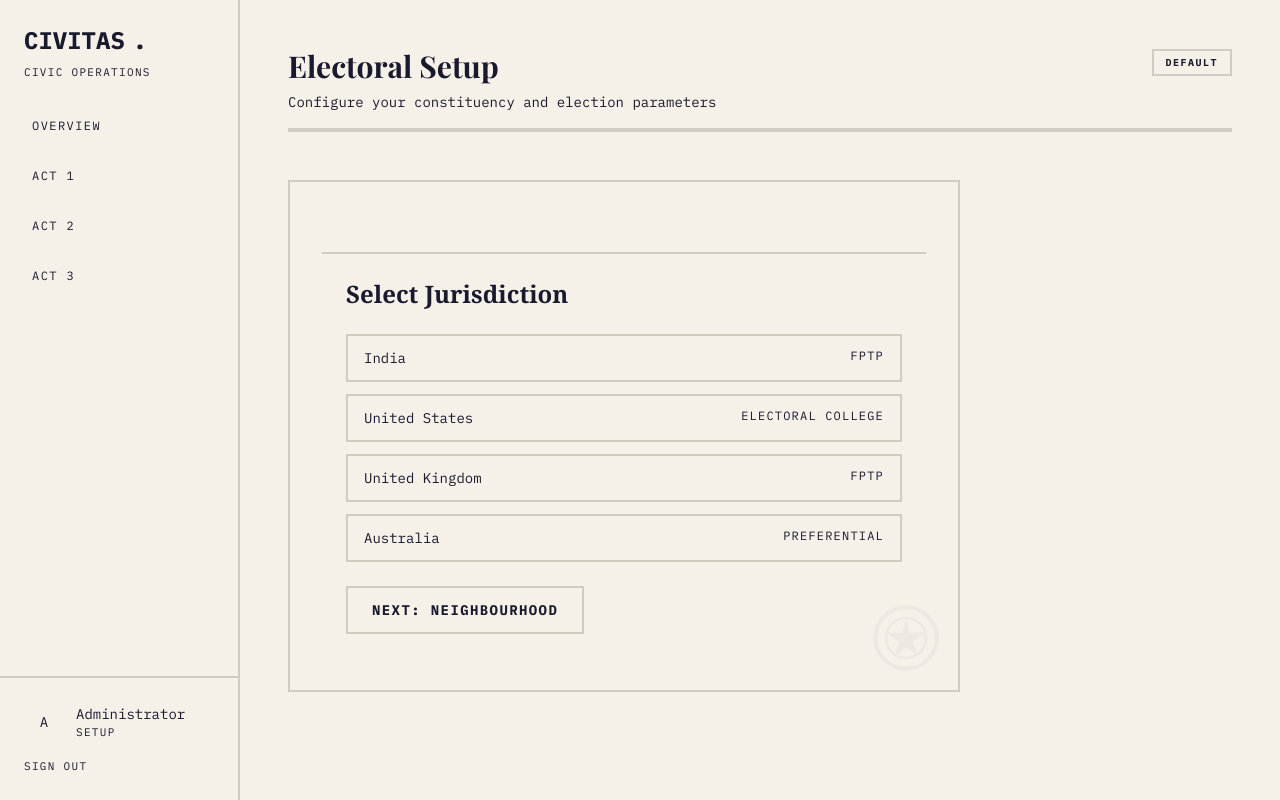
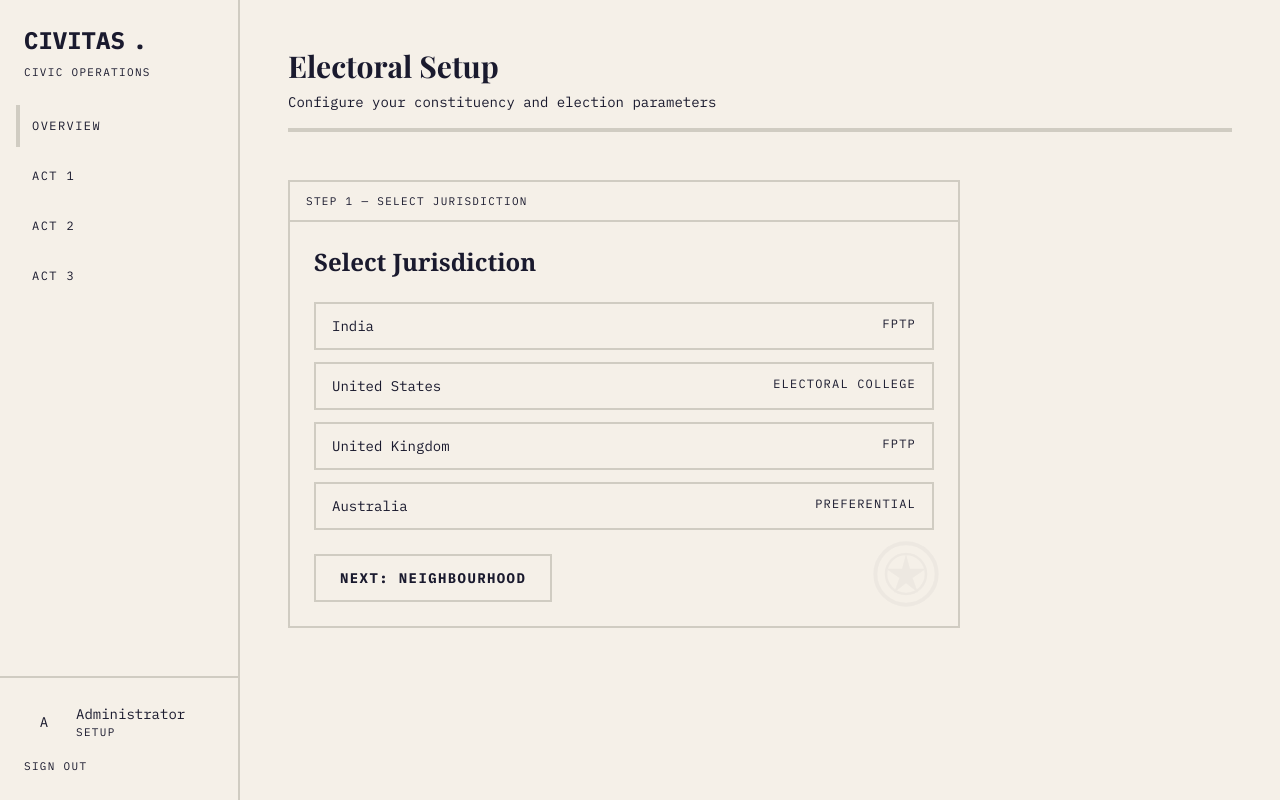
Before and after one commit to Chirag8405/Civitas, a Next.js app: page /setup in a window 1280 px wide. Built offline with nearby package versions, Linux system fonts and the light colour scheme.

Commit message:
feat: update onboarding flow to advance phase on setup completion and restrict dashboard access in middleware

```diff
--- a/src/app/(dashboard)/setup/page.tsx
+++ b/src/app/(dashboard)/setup/page.tsx
@@ -8,6 +8,7 @@ import { Sidebar } from "@/components/layout/Sidebar";
 import { OfficialCard } from "@/components/ui/OfficialCard";
 import { FormField } from "@/components/ui/FormField";
 import { cn } from "@/lib/utils";
+import { StampBadge } from "@/components/ui/StampBadge";
 
 const COUNTRIES = [
   { code: "IN", name: "India", system: "FPTP" },
@@ -20,7 +21,7 @@ type SetupStep = "country" | "neighbourhood" | "system";
 
 export default function SetupPage() {
   const router = useRouter();
-  const { constituency, updateConstituency } = useSimulationStore();
+  const { constituency, updateConstituency, setPhase } = useSimulationStore();
   const [step, setStep] = useState<SetupStep>("country");
   const [selectedCountry, setSelectedCountry] = useState(
     constituency.country || ""
@@ -89,6 +90,8 @@ export default function SetupPage() {
         name: neighbourhood,
         electoralSystemInfo: systemInfo,
       });
+      // Advance phase so middleware/dashboard never bounces back to /setup
+      setPhase("calendar");
       router.push("/dashboard");
     }
   };
@@ -96,7 +99,7 @@ export default function SetupPage() {
   return (
     <div className="flex min-h-screen bg-paperCream">
       <Sidebar
-        active="setup"
+        active="overview"
         lockedActs={[]}
         userName="Administrator"
         userRole="Setup"
@@ -108,13 +111,12 @@ export default function SetupPage() {
         <PageHeader
           title="Electoral Setup"
           subtitle="Configure your constituency and election parameters"
-          badge={{ label: "SETUP", variant: "default" }}
         />
 
         <div className="mt-12 max-w-2xl">
           {/* Step 1: Country Selection */}
           {step === "country" && (
-            <OfficialCard className="p-8">
+            <OfficialCard title="Step 1 — Select Jurisdiction">
               <h2 className="font-serif text-2xl font-bold text-inkNavy mb-6">
                 Select Jurisdiction
               </h2>
@@ -159,7 +161,7 @@ export default function SetupPage() {
 
           {/* Step 2: Neighbourhood Input */}
           {step === "neighbourhood" && (
-            <OfficialCard className="p-8">
+            <OfficialCard title="Step 2 — Define Your Constituency">
               <h2 className="font-serif text-2xl font-bold text-inkNavy mb-2">
                 Define Your Neighbourhood
               </h2>
@@ -206,7 +208,7 @@ export default function SetupPage() {
 
           {/* Step 3: System Confirmation */}
           {step === "system" && systemInfo && (
-            <OfficialCard className="p-8">
+            <OfficialCard title="Step 3 — Electoral System Confirmed">
               <h2 className="font-serif text-2xl font-bold text-inkNavy mb-6">
                 Electoral System Confirmed
               </h2>
--- a/src/middleware.ts
+++ b/src/middleware.ts
@@ -1,22 +1,25 @@
 import { withAuth } from "next-auth/middleware";
-import { NextRequest } from "next/server";
+import { NextRequest, NextResponse } from "next/server";
 
 export const middleware = withAuth(
   function middleware(req: NextRequest) {
-    // Middleware runs for all protected routes
-    // Auth check is handled by withAuth
-    return undefined; // Allow request to proceed
+    return undefined; // Allow request to proceed (auth already checked below)
   },
   {
     callbacks: {
       authorized: ({ token, req }) => {
-        // Allow access to /setup even without full session
-        if (req.nextUrl.pathname === "/setup") {
+        const { pathname } = req.nextUrl;
+
+        // Authenticated users hitting /setup should go to /dashboard instead
+        // (handled via redirect in the middleware function above — but since
+        // withAuth can't redirect, we just gate: always allow /setup access,
+        // and the page itself handles the phase-based onboarding flow)
+        if (pathname === "/setup") {
           return true;
         }
 
-        // Require token for /dashboard routes
-        if (req.nextUrl.pathname.startsWith("/dashboard")) {
+        // Require token for all dashboard routes
+        if (pathname.startsWith("/dashboard") || pathname.startsWith("/calendar") || pathname.startsWith("/ballot") || pathname.startsWith("/polling")) {
           return !!token;
         }
 
@@ -31,14 +34,6 @@ export const middleware = withAuth(
 
 export const config = {
   matcher: [
-    /*
-     * Match all request paths except for the ones starting with:
-     * - api (API routes)
-     * - _next/static (static files)
-     * - _next/image (image optimization files)
-     * - favicon.ico (favicon file)
-     * - public (public files)
-     */
     "/((?!api|_next/static|_next/image|favicon.ico|public).*)",
   ],
 };
```
